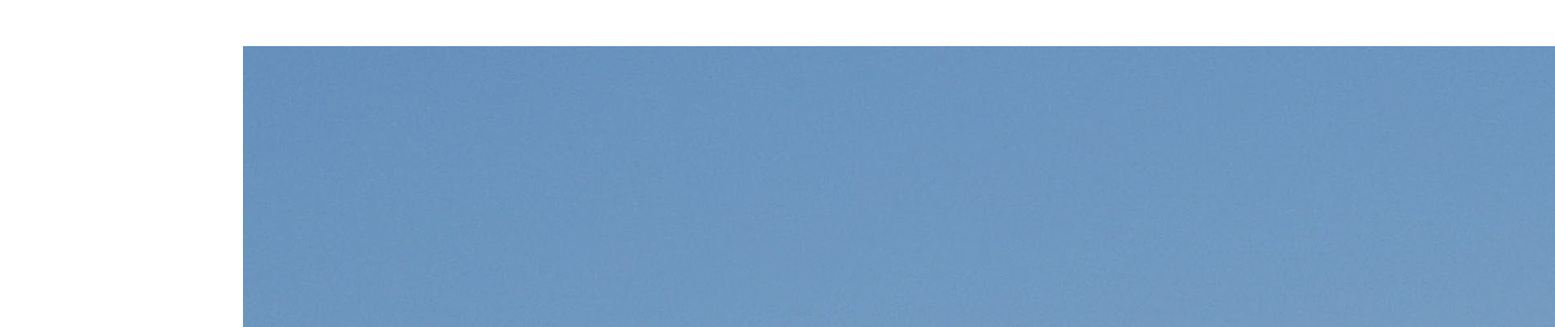
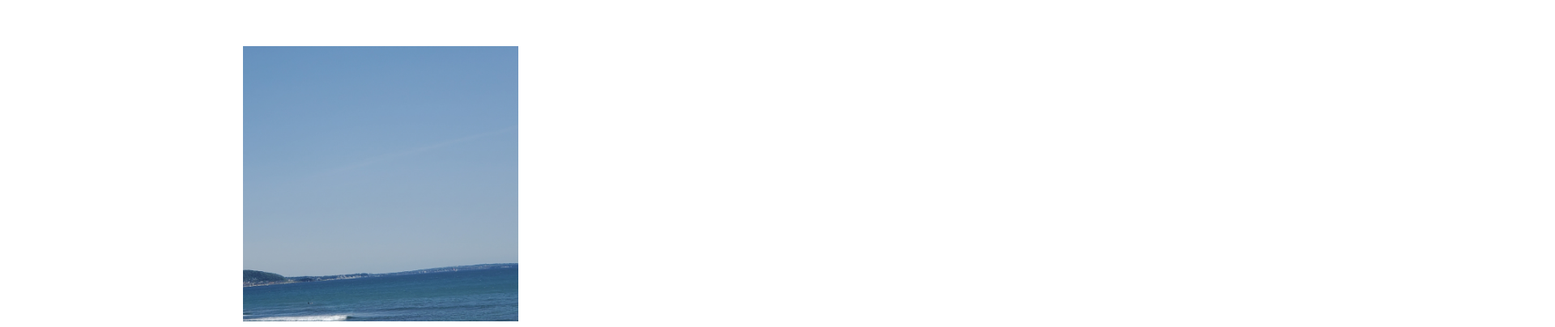
Before and after one commit to yonaka2/yonaka2.github.io, a plain HTML site: page index.html in a window 1280 px wide. Shown: the part 191-595 px from the top of the page at 81% size, 1920 px wide, since content can reach past the window. Drawn offline with Linux system fonts and the light colour scheme.

Commit message:
Update index.html

```diff
--- a/index.html
+++ b/index.html
@@ -23,7 +23,7 @@
   <!-- メインコンテンツ -->
   <main class="main-content">
 
-    <img src="20220430_125209~2.jpg">
+    <img src="20220430_125209~2.jpg" width="50%" />
 
     <!-- 記事・お知らせエリア -->
     <article class="post-entry">
```
